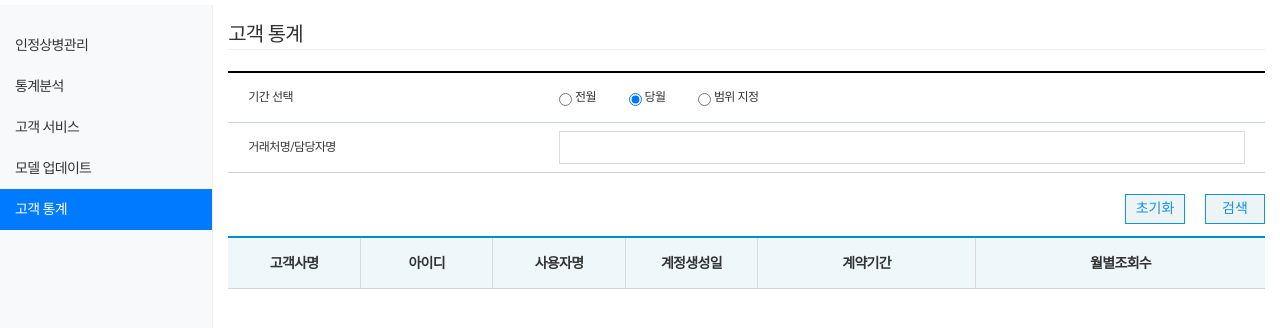
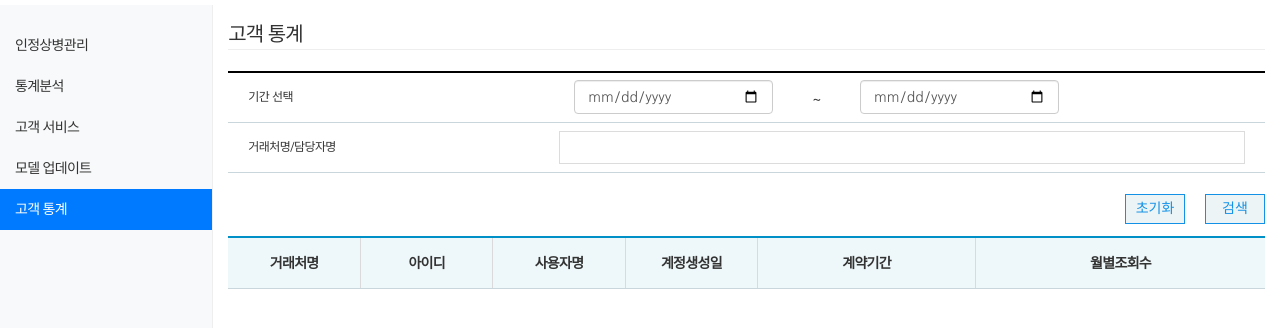
Before and after one commit to sy2399/PrescriptionCare, a Django app: page /matchings/usermanagement/ in a window 1280 px wide. Shown: the part 66-394 px from the top of the page. Run offline with Django 3.2, Linux system fonts and the light colour scheme; the visitor is signed in with stand-in values (Sample User, id 1); data comes from the database, SQL or seed files in the repository; lists and menus that the app fills with data are empty; parts of the project's set-up code (start-up, migrations or seed data) failed here and were passed over; some libraries are stand-ins or nearby versions.

Commit message:
usermanagement

```diff
--- a/matchings/templates/usermanagement.html
+++ b/matchings/templates/usermanagement.html
@@ -131,7 +131,7 @@
 
 			if(month == "range"){
 
-				var html = "<input type='date' class='form-control' name='sday' id = 'sday' max='2030-12-31'>" + "<input type='date' class='form-control' name='eday' id = 'eday' max='2030-12-31'>"
+				var html = "<div class = 'col-md-2'><input type='date' class='form-control' name='sday' id = 'sday' max='2030-12-31'></div>" + "<div class = 'col-md-2'><input type='date' class='form-control' name='eday' id = 'eday' max='2030-12-31'></div>"
 				$('#hiddenDiv').html(html);
 			}else{
 			$('#hiddenDiv').html("");
@@ -202,10 +202,18 @@
 							<tr style="height:50px;">
 								<td width="30%">기간 선택</td>
 								<td>
-									<input type="radio" name="month" value="last_month" /> 전월
-									<input type="radio" name="month" value="current_month" checked="checked" style = "margin-left:30px;" /> 당월
-									<input type="radio" name="month" value="range" style = "margin-left:30px;" /> 범위 지정
-									<div id = "hiddenDiv"></div>
+
+
+									<div id = "hiddenDiv">
+										<div class = 'col-md-4'>
+											<input type='date' class='form-control' name='sday' id = 'sday' max='2030-12-31'>
+										</div>
+										<div class= "col-md-1" style="text-align:center;padding-top:10px;"> ~ </div>
+										<div class = 'col-md-4'>
+											<input type='date' class='form-control' name='eday' id = 'eday' max='2030-12-31'>
+										</div>
+
+									</div>
 								</td>
 
 							</tr>
@@ -227,7 +235,7 @@
 					<table class="vType_line scrolltbody2">
 						<thead>
 							<tr>
-								<th>고객사명</th>
+								<th>거래처명</th>
 								<th>아이디</th>
 								<th>사용자명</th>
 								<th>계정생성일</th>
@@ -240,11 +248,11 @@
 						<tbody>
 							{% for user in user_list %}
 							<tr>
-								<td>{{ user.userprofile.assigned_group }}</td>
+								<td>{{ user.userprofile.customer }}</td>
 								<td>{{ user.username }}</td>
 								<td>{{ user.first_name }}</td>
 								<td>{{ user.date_joined }}</td>
-								<td>{{ user.userprofile.contract_start_date }} ~ {{ user.userprofile.contract_end_date }}</td>
+								<td>{{ user.userprofile.contract_start_date }}  ~  {{ user.userprofile.contract_end_date }}</td>
 								<td></td>
 
 							</tr>
```
